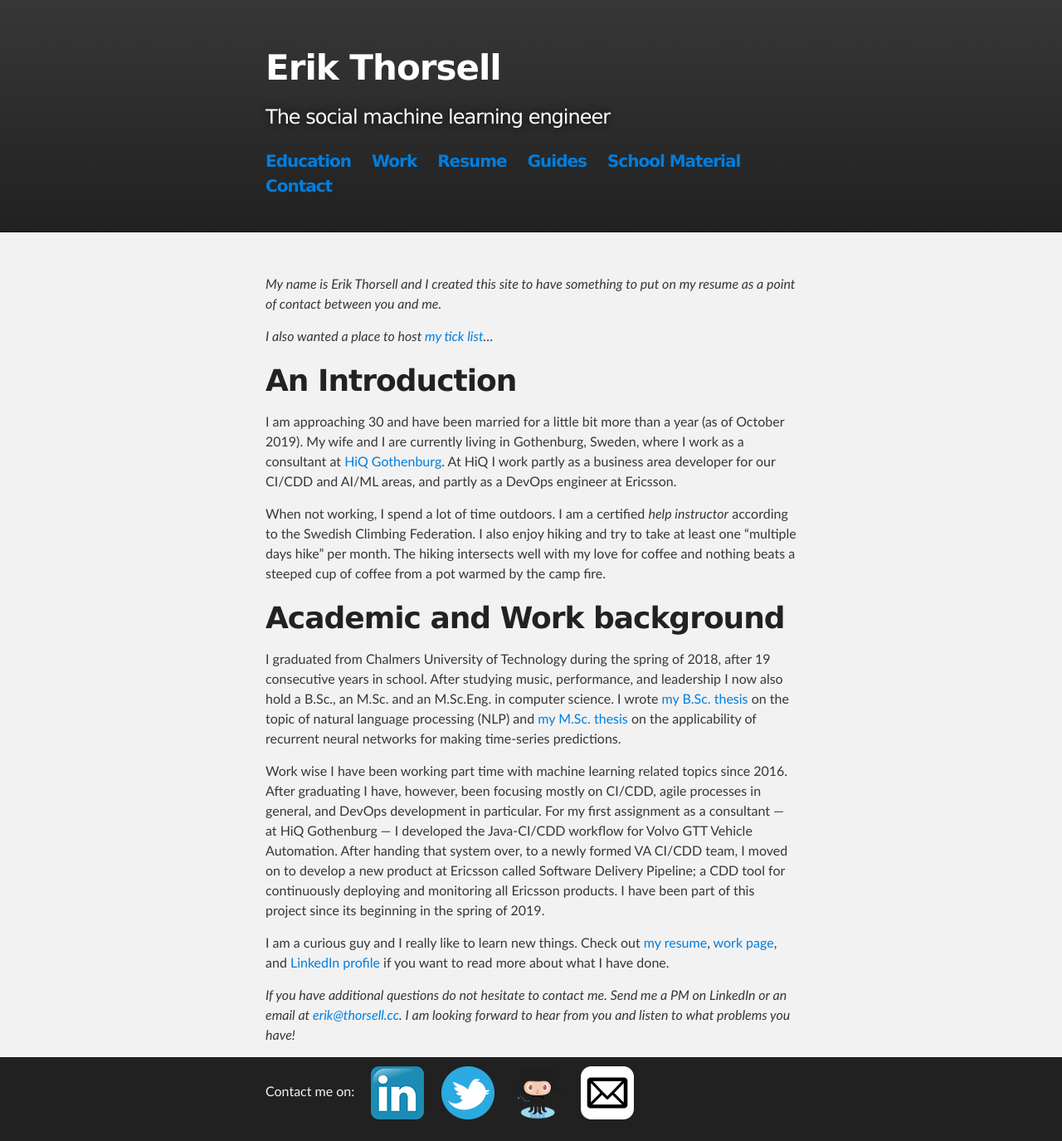
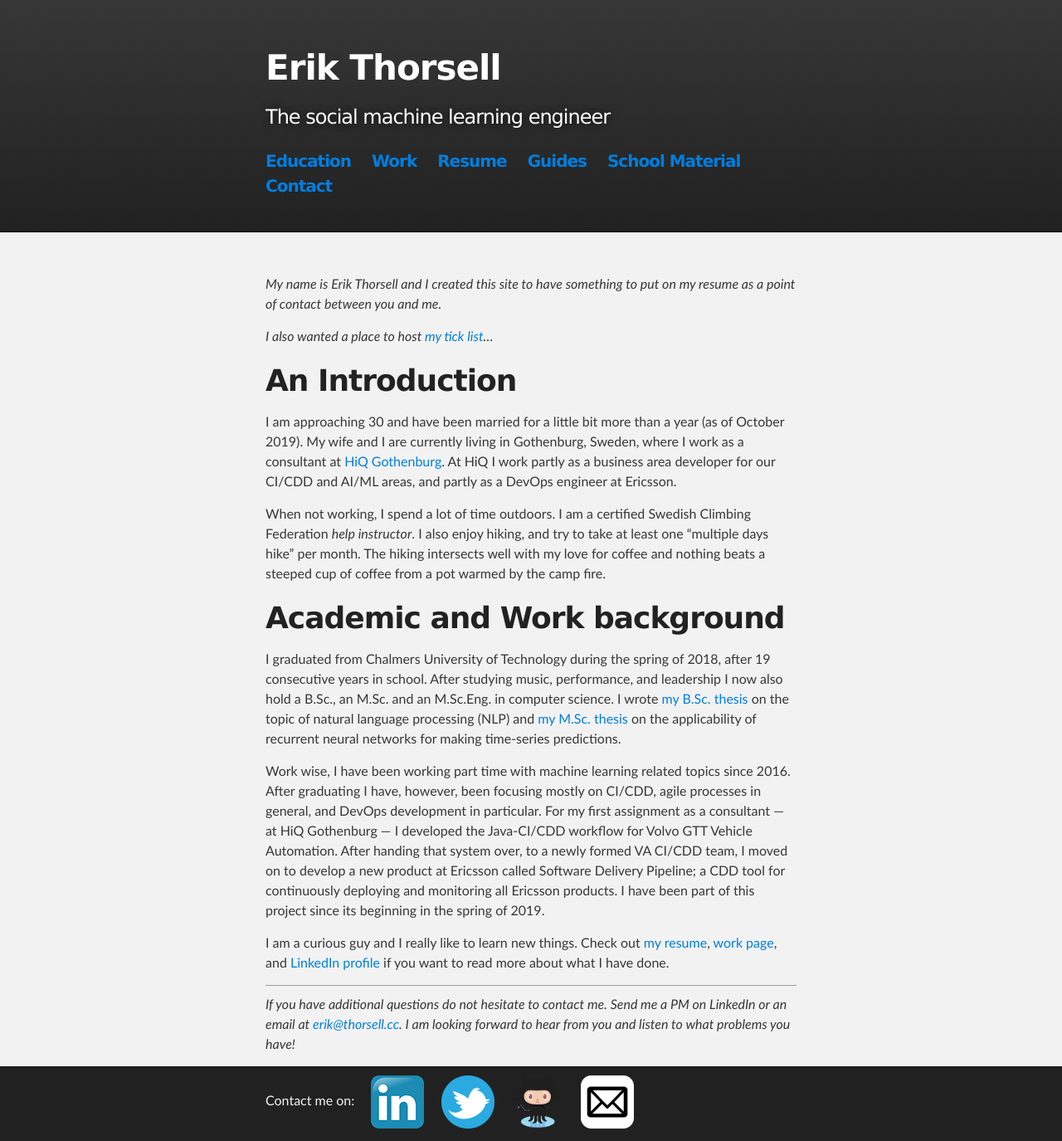
Before and after one commit to ErikThorsell/erikthorsell.github.io, a Jekyll site: the page built from index.md, in a window 1280 px wide. Shown: the whole page at 83% size. Built offline with Jekyll 4.4.1, drawn with Linux system fonts in a browser that asks for light colours; grey boxes are pictures that could not be loaded.

Commit message:
Index update

```diff
--- a/index.md
+++ b/index.md
@@ -16,11 +16,11 @@
 I work partly as a business area developer for our CI/CDD and AI/ML areas, and
 partly as a DevOps engineer at Ericsson.
 
-When not working, I spend a lot of time outdoors. I am a certified *help
-instructor* according to the Swedish Climbing Federation. I also enjoy hiking
-and try to take at least one "multiple days hike" per month. The hiking
-intersects well with my love for coffee and nothing beats a steeped cup of
-coffee from a pot warmed by the camp fire.
+When not working, I spend a lot of time outdoors. I am a certified Swedish
+Climbing Federation *help instructor*. I also enjoy hiking, and try to take at
+least one "multiple days hike" per month. The hiking intersects well with my
+love for coffee and nothing beats a steeped cup of coffee from a pot warmed by
+the camp fire.
 
 
 # Academic and Work background #
@@ -36,7 +36,7 @@
 on the applicability of recurrent neural networks for making time-series
 predictions.
 
-Work wise I have been working part time with machine learning related topics
+Work wise, I have been working part time with machine learning related topics
 since 2016. After graduating I have, however, been focusing mostly on CI/CDD,
 agile processes in general, and DevOps development in particular. For my first
 assignment as a consultant --- at HiQ Gothenburg --- I developed the Java-CI/CDD
@@ -52,6 +52,7 @@
 profile](https://www.linkedin.com/in/thorsellerik/) if you want to read more
 about what I have done.
 
+---
 
 *If you have additional questions do not hesitate to contact me.
 Send me a PM on LinkedIn or an email at
```
